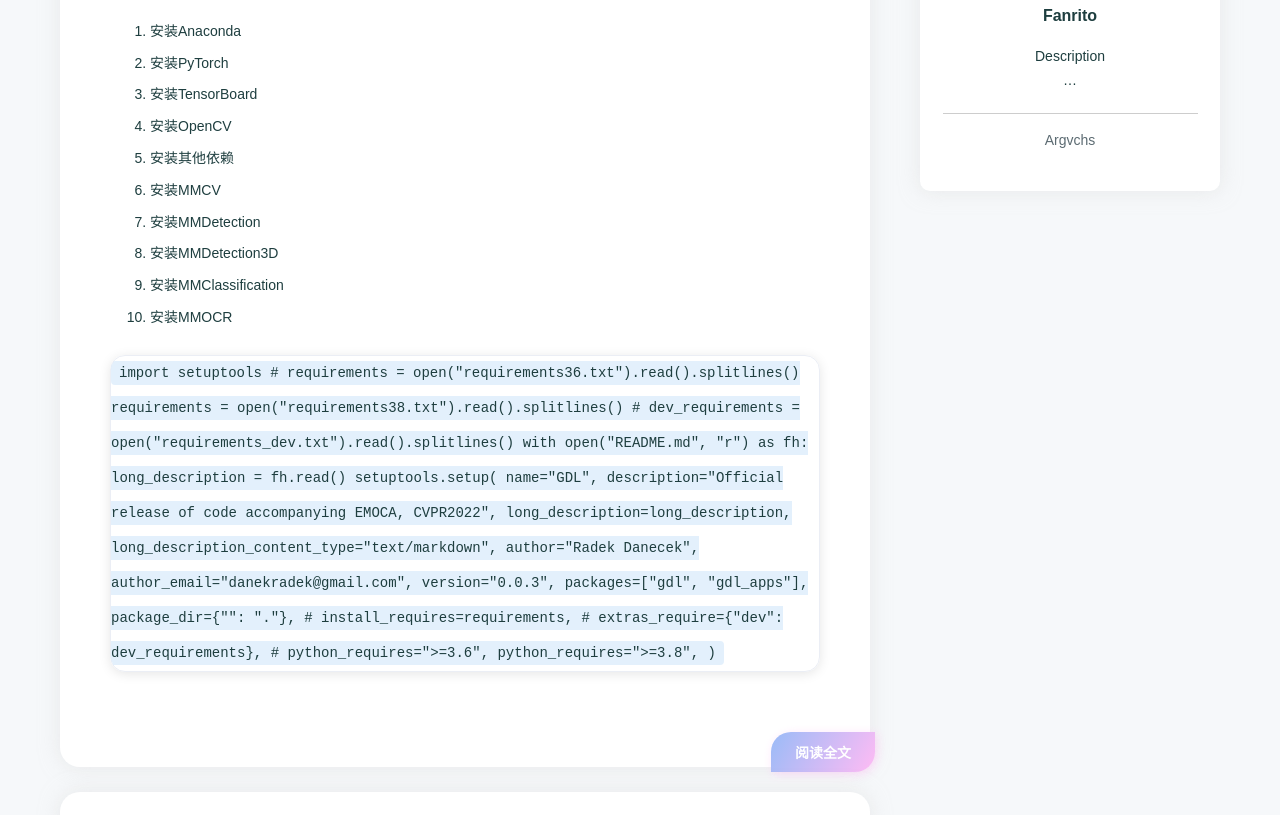
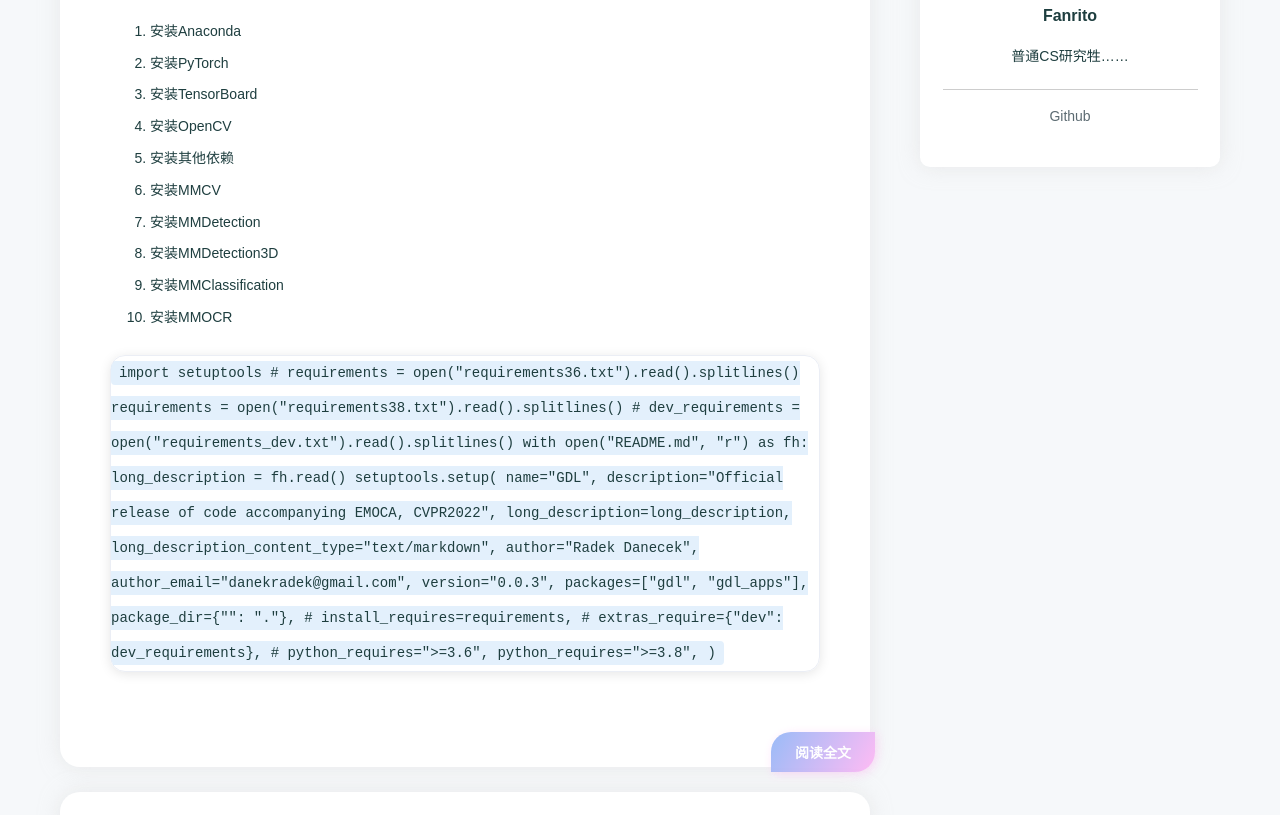
Before and after one commit to Fanrito/Fanrito.github.io, a plain HTML site: page index.html in a window 1280 px wide. Shown: the part 1004-1819 px from the top of the page. Drawn offline with nearby package versions, Linux system fonts and the light colour scheme; a script that the page names is missing; a web font is replaced by a local one.

Commit message:
Site updated: 2024-11-08 19:36:38

```diff
--- a/index.html
+++ b/index.html
@@ -312,7 +312,7 @@ setuptools.setup(
         </div>
         <div class="name">Fanrito</div>
         <div class="description">
-            <p>Description<br>…</p>
+            <p>普通CS研究牲……</p>
 
         </div>
 
@@ -320,7 +320,7 @@ setuptools.setup(
         <div class="friend-links">
 
             <div class="friend-link">
-                <a target="_blank" rel="noopener" href="https://argvchs.github.io">Argvchs</a>
+                <a target="_blank" rel="noopener" href="https://github.com/Fanrito">Github</a>
             </div>
 
         </div>
```
Also changed, not shown: images/avatar.jpg, images/avatar_old.jpg (added), images/background_old.jpg (added), 1 other file.
